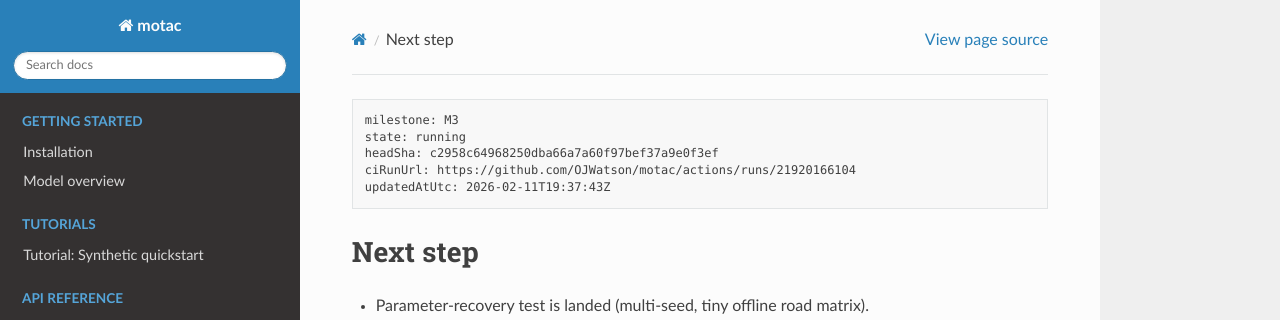
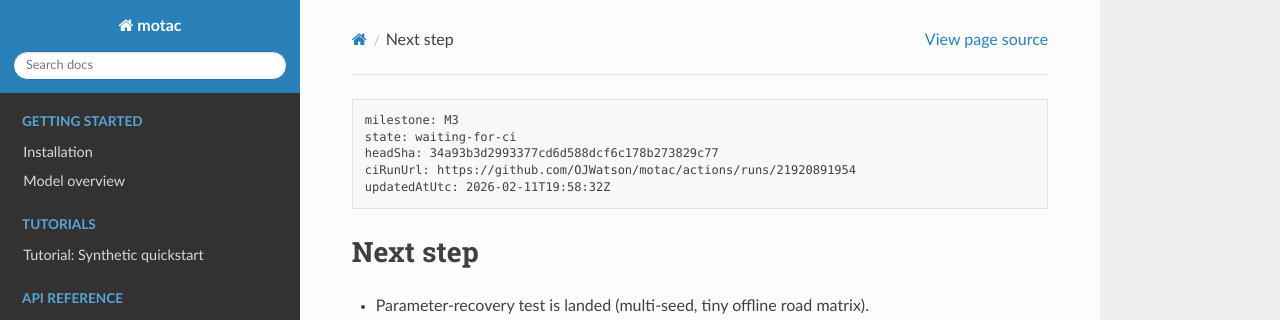
Before and after one commit to OJWatson/motac, a Sphinx documentation site: the page built from docs/STATUS.md, in a window 1280 px wide. Shown: the top 320 px of the page. Built offline with Sphinx 7.4.7 and the Read the Docs theme 3.1.0, drawn with Linux system fonts in a browser that asks for light colours.

Commit message:
Docs: set status waiting-for-ci for recovery test update

````diff
--- a/docs/STATUS.md
+++ b/docs/STATUS.md
@@ -1,9 +1,9 @@
 ```pm-status
 milestone: M3
-state: running
-headSha: c2958c64968250dba66a7a60f97bef37a9e0f3ef
-ciRunUrl: https://github.com/OJWatson/motac/actions/runs/21920166104
-updatedAtUtc: 2026-02-11T19:37:43Z
+state: waiting-for-ci
+headSha: 34a93b3d2993377cd6d588dcf6c178b273829c77
+ciRunUrl: https://github.com/OJWatson/motac/actions/runs/21920891954
+updatedAtUtc: 2026-02-11T19:58:32Z
 ```
 
 ## Next step
````
